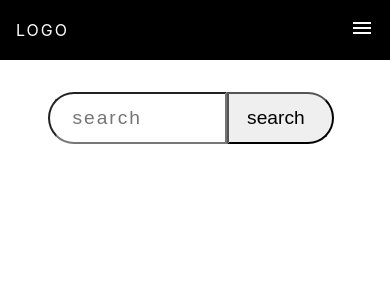
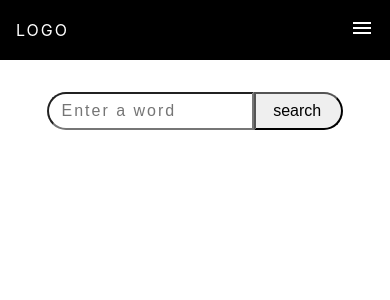
Before and after one commit to Ayako-Yokoe/Collocation-Dictionary, a React (Create React App) app in the folder client/: page /search in a window 390 px wide. Shown: the top 300 px of the page. Built offline with nearby package versions, Linux system fonts and the light colour scheme.

Commit message:
responsive to search page

```diff
--- a/client/src/components/Navbar.jsx
+++ b/client/src/components/Navbar.jsx
@@ -43,7 +43,7 @@ const ListItem = styled.li`
     list-style: none;
     display: inline-block;
     padding: 2rem 1rem;
-    font-size: 0.9em;
+    font-size: 0.9rem;
     color: #fff;
     font-weight: 700;
     letter-spacing: 2px;
@@ -55,10 +55,10 @@ const ListItem = styled.li`
     }
 
   @media only screen and ${responsive.device.l}{
-    font-size: 1.2em;
+    font-size: 1.2rem;
   }
   @media only screen and ${responsive.device.xl}{
-    font-size: 1.4em;
+    font-size: 1.4rem;
   }
 }
 `
--- a/client/src/pages/Practice.jsx
+++ b/client/src/pages/Practice.jsx
@@ -3,6 +3,7 @@ import { publicRequest } from '../requestMethods';
 import Navbar from '../components/Navbar'
 import styled from 'styled-components'
 import { FlashcardArray } from 'react-quizlet-flashcard';
+import responsive from '../responsive'
 
 const Component = styled.div`
 `
@@ -20,13 +21,13 @@ const Wordlist = styled.div`
   justify-content: center;
   align-items: center;
 `
-const Word = styled.h2`
-  margin: 2rem;
-`
-const Example = styled.p`
-  margin: 1rem;
-`
-const Page = styled.div``
+// ??
+const style = {
+  backgroundColor: "red",
+  color: "white",
+  fontSize: "0.5rem"
+}
+
 
 
 
@@ -54,9 +55,9 @@ const Practice = () => {
       <Wrapper>
         <Wordlist>
 
-       {wordlist &&
-        <FlashcardArray cards={wordlist} count={true} control={false} />
-        }
+        {wordlist &&
+          <FlashcardArray cards={wordlist} count={true} control={false} style={style} />
+          }
 
         </Wordlist>
       </Wrapper>
--- a/client/src/pages/Search.jsx
+++ b/client/src/pages/Search.jsx
@@ -4,7 +4,6 @@ import axios from 'axios'
 import styled from 'styled-components'
 import Navbar from '../components/Navbar'
 import { addWordlist } from '../redux/apiCalls'
-import Checkbox from '@mui/material/Checkbox';
 import responsive from '../responsive'
 
 
@@ -19,70 +18,72 @@ const Wrapper = styled.div`
   align-items: center;
 `
 const Top = styled.div`
-    margin: 2rem auto 1rem 2rem;
+    margin: 2rem auto 2rem auto;
+    text-align: center;
 
-    @media only screen and ${responsive.device.s}{
-      margin: 2rem auto 1rem auto;
-    }
     @media only screen and ${responsive.device.m}{
       margin: 4rem auto 3rem auto;
-    }
-    @media only screen and ${responsive.device.l}{
-
+      width: 60%;
     }
     @media only screen and ${responsive.device.xl}{
-
+      width: 40%;
     }
 `
 const SearchInput = styled.input`
-  margin-left: 1rem;
-  padding: 0.8rem 0.4rem 0.8rem 1.4rem;
-  font-size: 1.2rem;
+  padding: 0.5rem 0.1rem 0.5rem 0.8rem;
+  font-size: 1rem;
   letter-spacing: 2px;
   outline: none;
   border-top-left-radius: 30px;
   border-bottom-left-radius: 30px;
-  width: 50%;
+  width: 70%;
 
     @media only screen and ${responsive.device.s}{
       padding: 0.5rem 0.1rem 0.5rem 1rem;
-      font-size: 0.8rem;
+      font-size: 1.2rem;
     }
     @media only screen and ${responsive.device.m}{
-
+      padding: 0.8rem 0.1rem 0.8rem 1rem;
+      font-size: 0.9rem;
     }
     @media only screen and ${responsive.device.l}{
-
+      padding: 0.8rem 0.1rem 0.8rem 1.2rem;
+      font-size: 1.2rem;
     }
     @media only screen and ${responsive.device.xl}{
-
+      padding: 0.8rem 0.1rem 0.8rem 1.4rem;
+      font-size: 1.4rem;
     }
 `
 const SearchButton = styled.button`
-  padding: 0.8rem 1.4rem 0.8rem 0.8rem;
-  font-size: 1.2rem;
+  padding: 0.5rem 0.7rem 0.5rem 0.5rem;
+  font-size: 1rem;
   outline: none;
   border-top-right-radius: 30px;
   border-bottom-right-radius: 30px;
   width: 30%;
 
     @media only screen and ${responsive.device.s}{
-      padding: 0.5rem 0.1rem 0.5rem 1rem;
-      font-size: 0.8rem;
+      font-size: 1.2rem;
     }
     @media only screen and ${responsive.device.m}{
-
+      padding: 0.8rem 1rem 0.8rem 0.8rem;
+      font-size: 0.9rem;
     }
     @media only screen and ${responsive.device.l}{
-
+      padding: 0.8rem;
+      font-size: 1.2rem;
     }
     @media only screen and ${responsive.device.xl}{
-
+      font-size: 1.4rem;
     }
 `
 const Bottom = styled.div`
-  width: 0 auto;
+  /* width: 0 auto; */
   max-width: 80%;
+  @media only screen and ${responsive.device.l}{
+    max-width: 70%;
+  }
 `
 const Results = styled.ul`
   margin: 1rem;
@@ -105,23 +106,48 @@ const Collocation = styled.li`
   cursor: pointer;
 
   @media only screen and ${responsive.device.s}{
-
+    font-size: 1.4rem;
   }
   @media only screen and ${responsive.device.m}{
-
+    font-size: 1.2rem;
   }
   @media only screen and ${responsive.device.l}{
-
+    font-size: 1.6rem;
   }
   @media only screen and ${responsive.device.xl}{
+    font-size: 1.8rem;
+  }
+`
+const AddButton = styled.button`
+  margin-left: 0.5rem;
+  padding: 0.3rem;
+  font-size: 0.8rem;
+  cursor: pointer;
 
+  @media only screen and ${responsive.device.l}{
+    font-size: 1.2rem;
   }
-
+  @media only screen and ${responsive.device.xl}{
+    font-size: 1.4rem;
+  }
 `
 const Examples = styled.li`
-  font-size: 1.0rem;
+  font-size: 1rem;
   letter-spacing: 2px;
   line-height: 1.4;
+
+    @media only screen and ${responsive.device.s}{
+      font-size: 1.2rem;
+    }
+    @media only screen and ${responsive.device.m}{
+      font-size: 1rem;
+    }
+    @media only screen and ${responsive.device.l}{
+      font-size: 1.4rem;
+    }
+    @media only screen and ${responsive.device.xl}{
+      font-size: 1.6rem;
+    }
 `
 
 const Search = () => {
@@ -175,7 +201,7 @@ const Search = () => {
       <Navbar />
       <Wrapper>
         <Top>
-          <SearchInput type="text" value={inputSearch || ""} placeholder='search' onChange={(e) => setInputSearch(e.target.value)}  />
+          <SearchInput type="text" value={inputSearch || ""} placeholder='Enter a word' onChange={(e) => setInputSearch(e.target.value)}  />
           <SearchButton onClick={searchWord} >search</SearchButton>
         </Top>
 
@@ -183,8 +209,7 @@ const Search = () => {
           {isLoading && results.map(result => (
             <Results key={result.id}>
               <Collocation onClick={() => handleAdd(result)}>
-                {/* <Checkbox  />{result.collocation}  */}
-                {result.collocation} <button>Add</button>
+                {result.collocation} <AddButton>Add</AddButton>
               </Collocation>
 
               {result.examples.map(example => (
```
Lines whose indentation alone changed are shown as unchanged.
